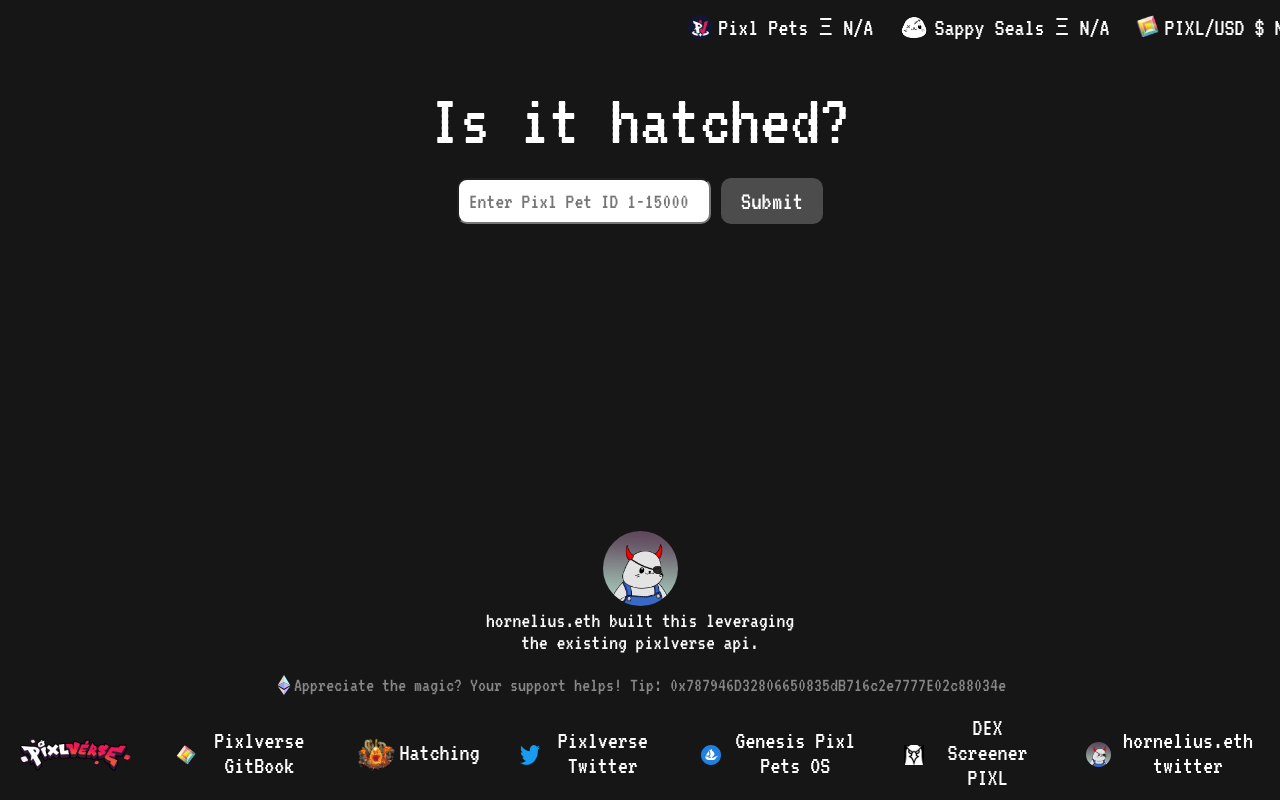
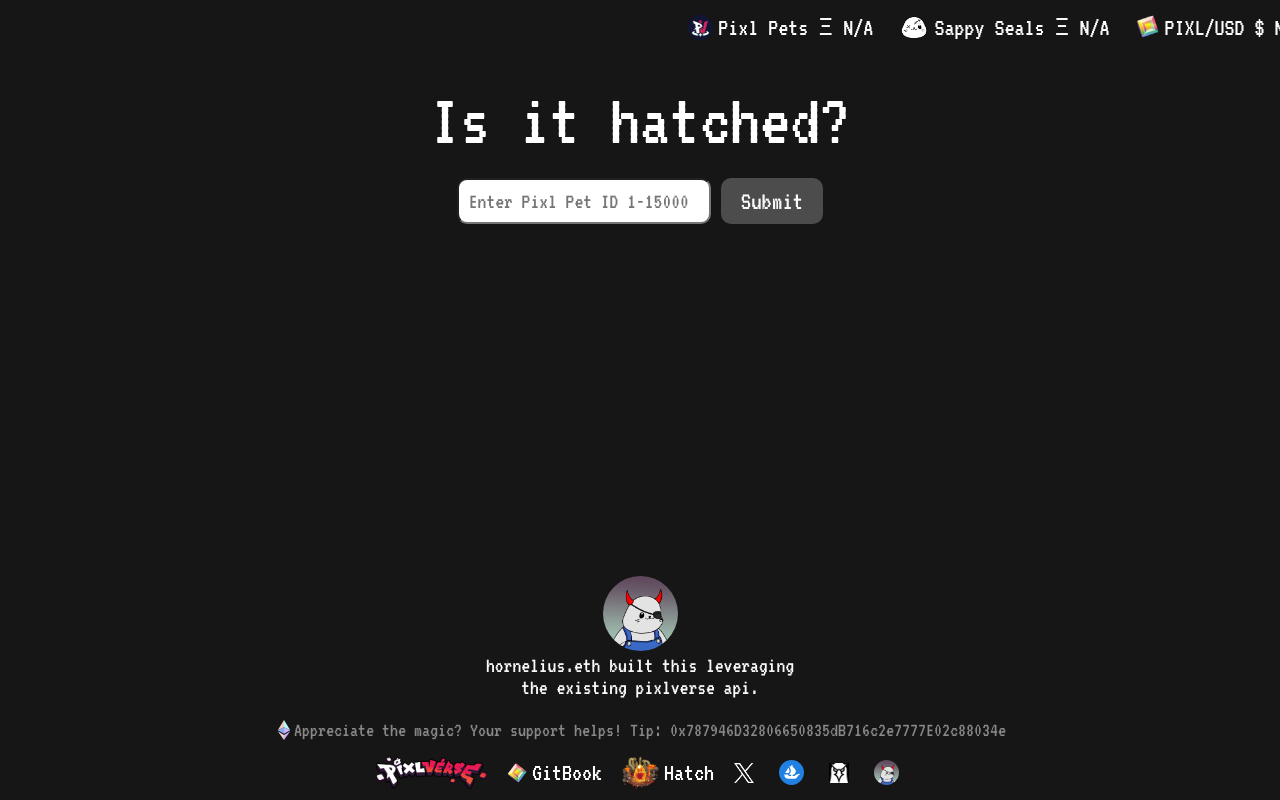
Before and after one commit to horneliusdoteth/hatcheddetector, a React (Create React App) app: page / in a window 1280 px wide. Built offline with nearby package versions, Linux system fonts and the light colour scheme; no server answers; the HTML template or start-up script is replaced by a standard one.

Commit message:
changed footer

```diff
--- a/src/App.css
+++ b/src/App.css
@@ -210,24 +210,21 @@
   align-items: center;
   font-family: "VT323", monospace;
   font-size: 25px;
-  margin-top: 10px;
+  margin-top: 5px;
 }
 
 .footer a {
   color: #fafafa;
   text-decoration: none;
-  margin: 0 20px;
+  margin: 0 10px;
   display: flex;
   align-items: center;
 }
 
 .footer img {
-  width: 30px;
-  height: auto;
-  margin-right: 10px;
+  margin-right: 5px;
 }
 
-/* Existing CSS above... */
 
 /* Media Queries */
 @media screen and (max-width: 600px) {
@@ -236,6 +233,7 @@
     margin: 10px auto;
   }
 
+  /* Footer styles */
   .footer {
     display: none;
   }
--- a/src/components/PixlLabsFooter.js
+++ b/src/components/PixlLabsFooter.js
@@ -15,8 +15,7 @@
             width: "111px",
             height: "32px",
             position: "relative",
-            top: "2px",
-            marginRight: "5px",
+            marginRight: "0px",
           }}
         />
       </a>
@@ -32,11 +31,9 @@
             width: "20px",
             height: "20px",
             position: "relative",
-            top: "2px",
-            marginRight: "5px",
           }}
         />
-        Pixlverse GitBook
+        GitBook
       </a>
       <a
         href="https://www.thepixlverse.com/hatch"
@@ -50,11 +47,9 @@
             width: "37px",
             height: "35px",
             position: "relative",
-            top: "2px",
-            marginRight: "5px",
           }}
         />
-        Hatching
+        Hatch
       </a>
       <a
         href="https://twitter.com/ThePixlverse"
@@ -62,17 +57,15 @@
         rel="noopener noreferrer"
       >
         <img
-          src="./images/twitter.svg.png"
+          src="./images/x.png"
           alt="PIXL Token"
           style={{
             width: "20px",
             height: "20px",
             position: "relative",
-            top: "2px",
-            marginRight: "5px",
           }}
         />
-        Pixlverse Twitter
+
       </a>
       <a
         href="https://opensea.io/collection/pixl-pets-genesis"
@@ -83,14 +76,12 @@
           src="./images/os.svg"
           alt="PIXL Token"
           style={{
-            width: "20px",
-            height: "20px",
+            width: "25px",
+            height: "25px",
             position: "relative",
-            top: "2px",
-            marginRight: "5px",
           }}
         />
-        Genesis Pixl Pets OS
+
       </a>
       <a
         href="https://dexscreener.com/ethereum/0x7a9ddcf06260404d14abe3be99c1804d2a5239ce"
@@ -104,11 +95,8 @@
             width: "20px",
             height: "20px",
             position: "relative",
-            top: "2px",
-            marginRight: "5px",
           }}
         />
-        DEX Screener PIXL
       </a>
       <a
         href="https://twitter.com/horneliusdoteth"
@@ -122,12 +110,9 @@
             width: "25px",
             height: "25px",
             position: "relative",
-            top: "2px",
-            marginRight: "5px",
             borderRadius: "100%",
           }}
         />
-        hornelius.eth twitter
       </a>
     </div>
 
```
Also changed, not shown: public/images/x.png (added).
